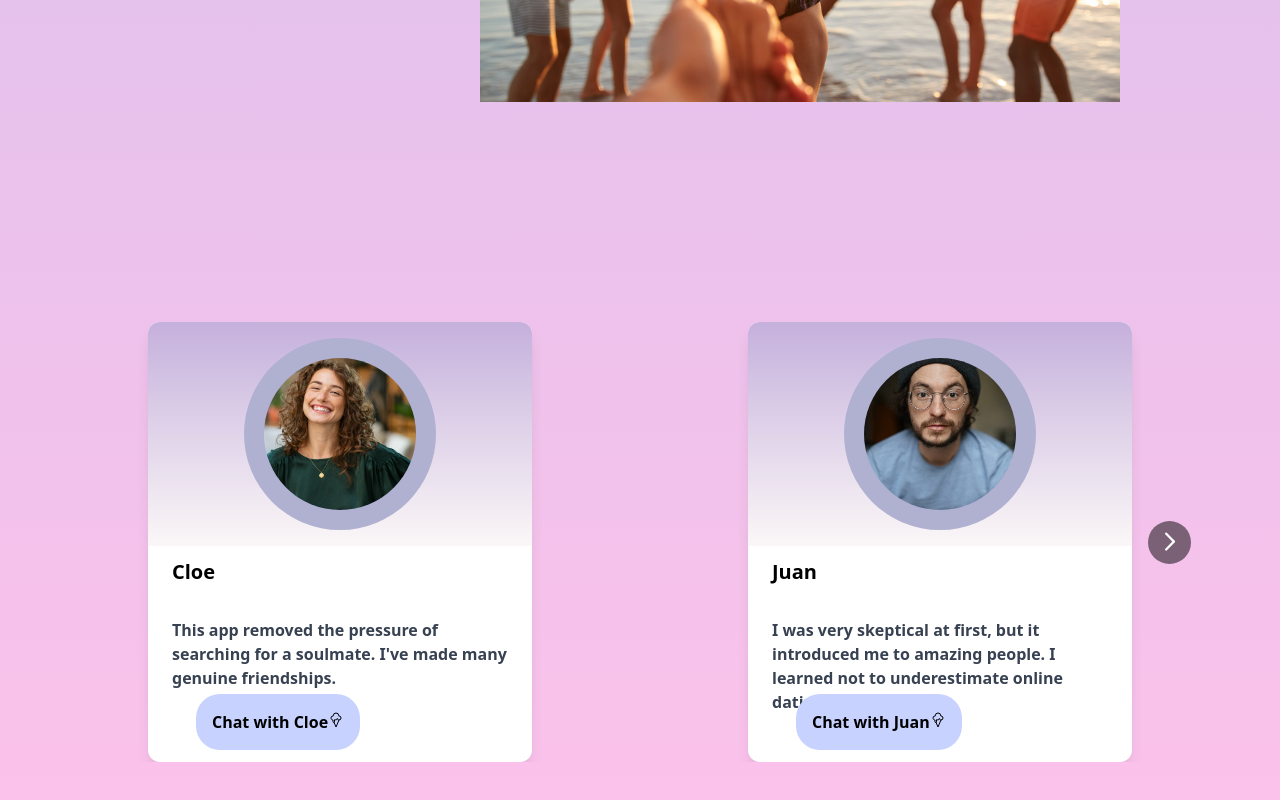
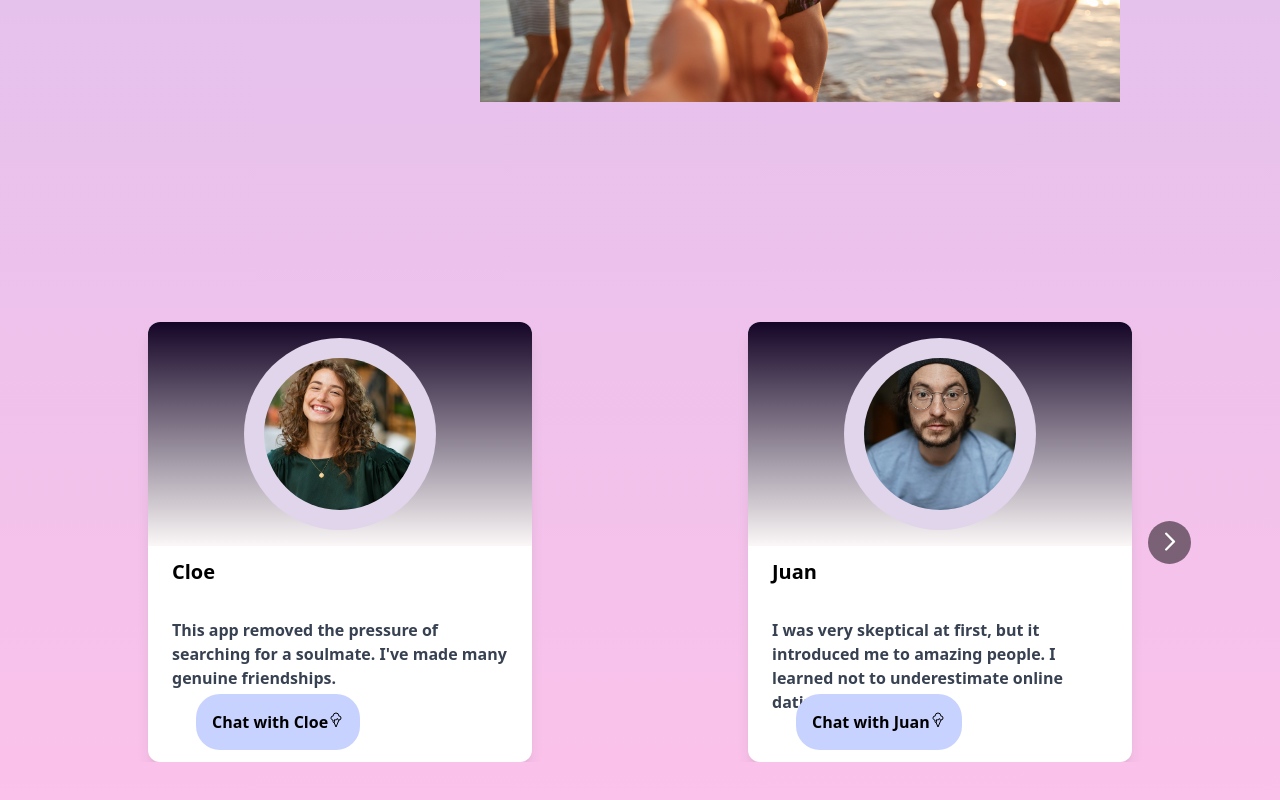
Before and after one commit to develhope-team-projects/fs16_it_team2, a React (Vite) app in the folder friendzone/: page / in a window 1280 px wide. Shown: the part 2268-3068 px from the top of the page. Built offline with nearby package versions, Linux system fonts and the light colour scheme; some icons are missing.

Commit message:
colors of carousel updated

```diff
--- a/friendzone/src/components-lp/ReviewCarousel.jsx
+++ b/friendzone/src/components-lp/ReviewCarousel.jsx
@@ -96,7 +96,7 @@ const ReviewCarousel = () => {
         {reviews.map((item, index) => (
           <div className="flex justify-center h-70" key={index}>
             <div className=" w-90 max-w-sm bg-white rounded-xl overflow-hidden shadow-lg">
-              <div className="py-4 w-100% flex justify-center bg-gradient-to-t from-[#fbf7f7] to-[#c5b0dc] ">
+              <div className="py-4 w-100% flex justify-center bg-gradient-to-t from-[#fbf7f7] to-[#140426] ">
                 <img
                   className="card-review-img p-5"
                   src={item.img}
--- a/friendzone/src/index.css
+++ b/friendzone/src/index.css
@@ -11,6 +11,6 @@
   width: 50%;
   height: 12rem;
   border-radius: 100%;
- background-color: rgb(176, 176, 209);
+background-color: rgb(224, 213, 235);
   object-fit: cover;
 }
```
